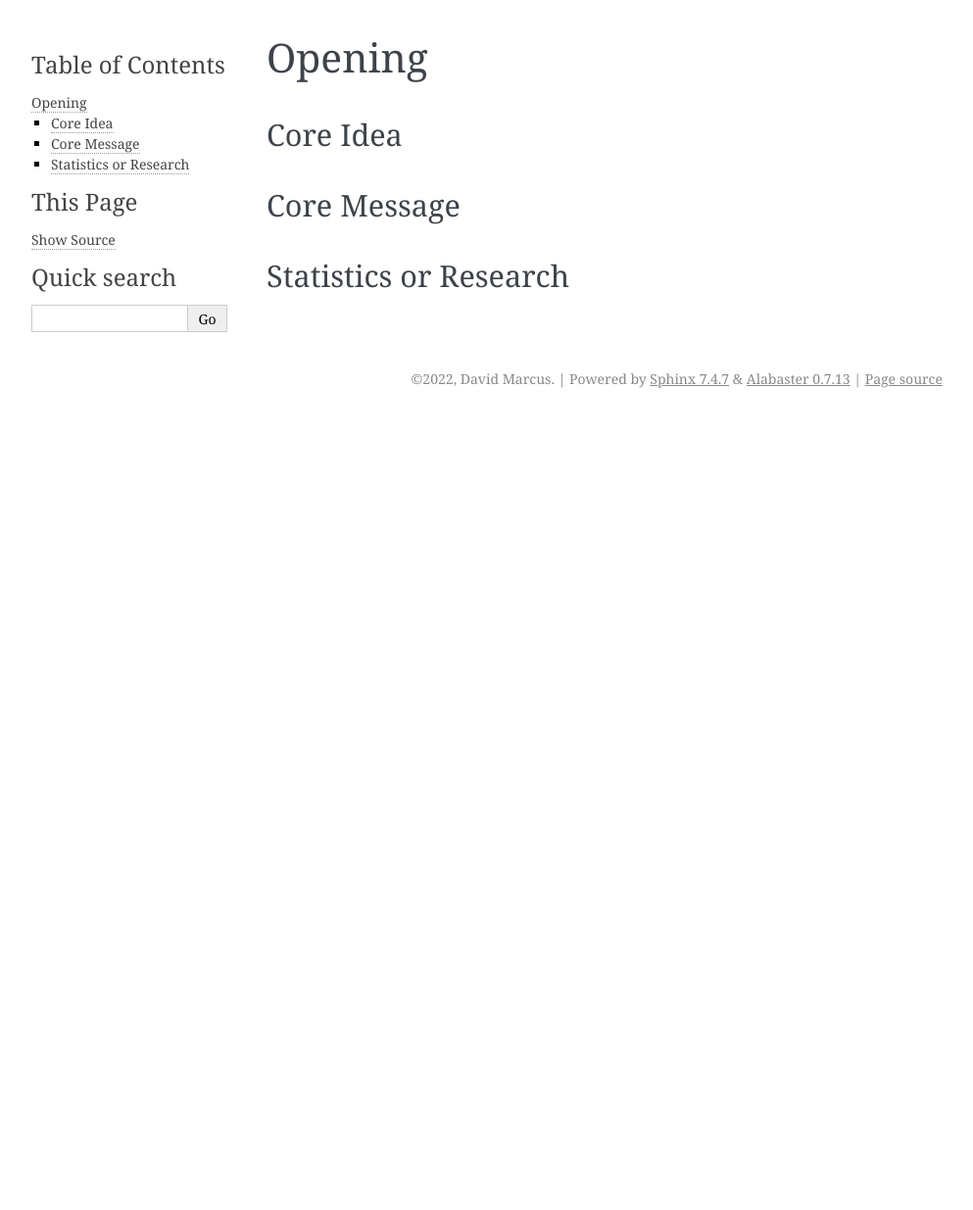
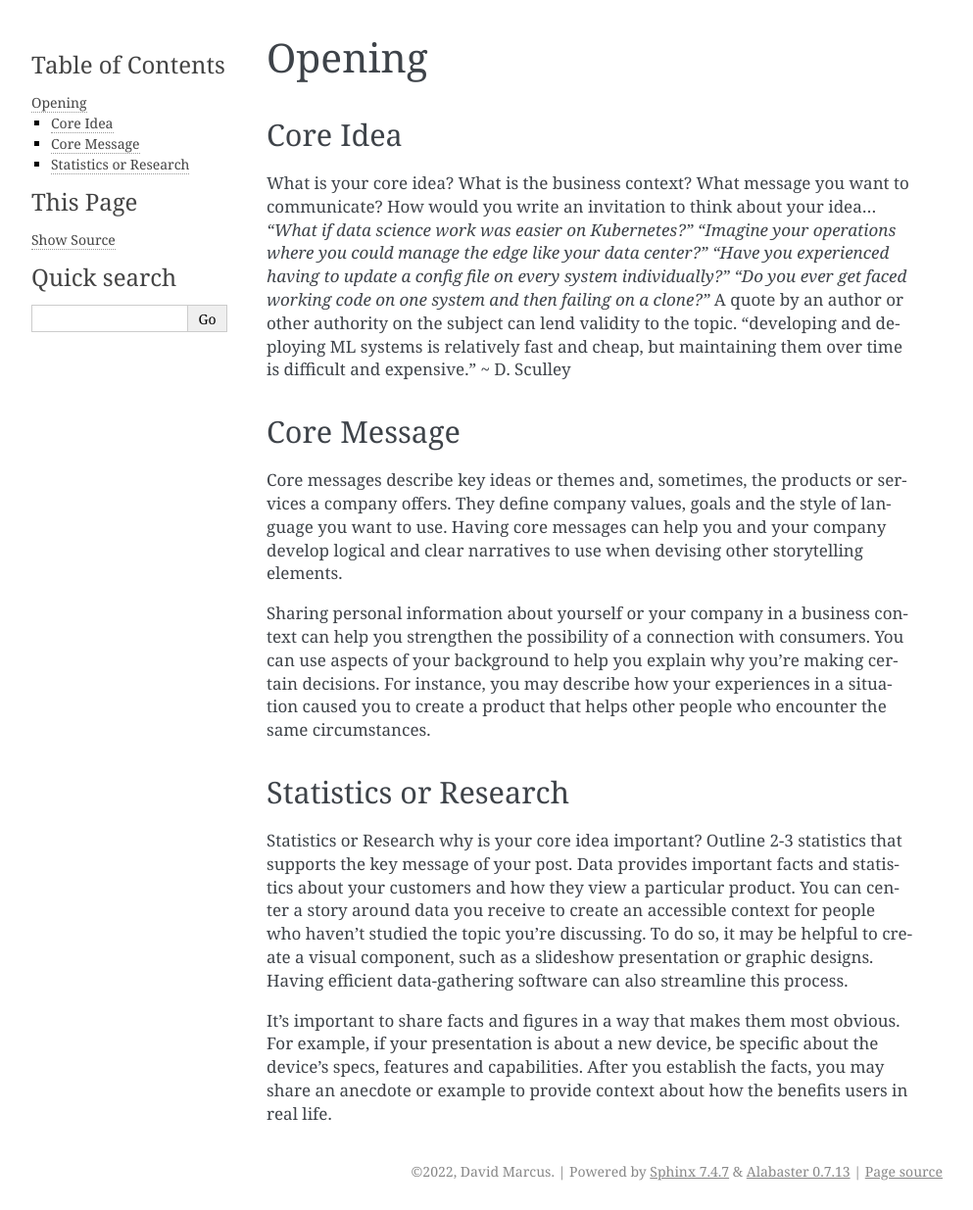
Before and after one commit to dmarcus-wire/storytelling-framework, a Sphinx documentation site: the page built from docs/source/opening.rst, in a window 1280 px wide. Shown: the whole page at 98% size, without its empty margins (148-1141 px from the left). Built offline with Sphinx 7.4.7, drawn with Linux system fonts in a browser that asks for light colours; before the commit the page ends 900 px from its top, so only the background shows below that.

Commit message:
content update

```diff
--- a/docs/source/closing.rst
+++ b/docs/source/closing.rst
@@ -3,9 +3,12 @@ Closing
 
 The Future
 ----------
+After you resolve a conflict, it's important to let people know you plan to offer more products or services in the future. This alerts people to the fact that the story could have a sequel and they can discover more information about it when they search for the company on the internet or in stores. For instance, you can have a recurring main character appear in a blog post, commercial or paper advertisement who encounters multiple conflicts that your product or service resolves.
 
 Conclusion
 ----------
+Recap your opening statement and summarise your concluding points.
 
 Call to action
 --------------
+What do you want people to do as a result of reading/watching your content?
--- a/docs/source/demonstration.rst
+++ b/docs/source/demonstration.rst
@@ -1,2 +1,3 @@
 Demonstration
 =============
+Showing information instead of telling audiences about it can be a useful way to relate important facts. This is a common storytelling technique, and you can use it in a corporate environment to provide clear details that immerse people in the content of your story. For instance, you may have an infographic that displays the top ten reasons your business succeeded in the previous year. This graphic can incorporate photos, statistics and quotes from individuals to explain these facts.
--- a/docs/source/index.rst
+++ b/docs/source/index.rst
@@ -9,7 +9,7 @@ Welcome to Storytelling Framework's documentation!
 Contents
 --------
 .. toctree::
-
+   preparation
    opening
    storytelling
    demonstration
--- a/docs/source/opening.rst
+++ b/docs/source/opening.rst
@@ -3,9 +3,25 @@ Opening
 
 Core Idea
 ------------
+What is your core idea?
+What is the business context?
+What message you want to communicate?
+How would you write an invitation to think about your idea...
+*"What if data science work was easier on Kubernetes?"*
+*"Imagine your operations where you could manage the edge like your data center?"*
+*"Have you experienced having to update a config file on every system individually?"*
+*"Do you ever get faced working code on one system and then failing on a clone?"*
+A quote by an author or other authority on the subject can lend validity to the topic.
+"developing and deploying ML systems is relatively fast and cheap, but maintaining them over time is difficult and expensive." ~ D. Sculley
 
 Core Message
 ------------
+Core messages describe key ideas or themes and, sometimes, the products or services a company offers. They define company values, goals and the style of language you want to use. Having core messages can help you and your company develop logical and clear narratives to use when devising other storytelling elements.
+
+Sharing personal information about yourself or your company in a business context can help you strengthen the possibility of a connection with consumers. You can use aspects of your background to help you explain why you're making certain decisions. For instance, you may describe how your experiences in a situation caused you to create a product that helps other people who encounter the same circumstances.
 
 Statistics or Research
 ------------
+Statistics or Research why is your core idea important? Outline 2-3 statistics that supports the key message of your post. Data provides important facts and statistics about your customers and how they view a particular product. You can center a story around data you receive to create an accessible context for people who haven't studied the topic you're discussing. To do so, it may be helpful to create a visual component, such as a slideshow presentation or graphic designs. Having efficient data-gathering software can also streamline this process.
+
+It's important to share facts and figures in a way that makes them most obvious. For example, if your presentation is about a new device, be specific about the device's specs, features and capabilities. After you establish the facts, you may share an anecdote or example to provide context about how the benefits users in real life.
--- a/docs/source/storytelling.rst
+++ b/docs/source/storytelling.rst
@@ -3,12 +3,17 @@ Storytelling
 
 Setup
 ------
+Consider placing your characters in a particular and potentially familiar scene to give them some context. These settings can depict a place, time period or a specific circumstance, such as a young person moving out of their childhood home to live in a university dorm. Similar to traditional storytelling, a clear setting helps narrow the focus of the story and move the narrative smoothly through the major plot points.
+Include real-world experiences in your stories. Choose anecdotes from your life that relate to your story, or share metaphors or illustrations that provide further context for your story. These additions can make your story more exciting and easier to understand for audiences.
 
 Characters
 ----------
+Consider creating a main character in your story who your audience can understand and support. In a traditional story, these people typically embody traits to which people often aspire, including determination, courage and integrity. If the company's founder is the story's main character, audiences may connect those traits to your brand and associate positive emotions toward it. You could also position the customer as the protagonist and your brand as a side character who helps them achieve their goals.
 
 Obstacle
 --------
+What is the challenge? pain point? gap today?
 
 Resolution
 ----------
+Present conflict and resolution within your story. Discuss a problem you identified, and reveal your strategy for resolving the issue. Consider sharing the consumer's perspective rather than the companies. For example, tell the story from the perspective of a satisfied customer who had an issue that your product or service solved.
```
Also changed, not shown: docs/source/preparation.rst (added, +48 -0 lines).
